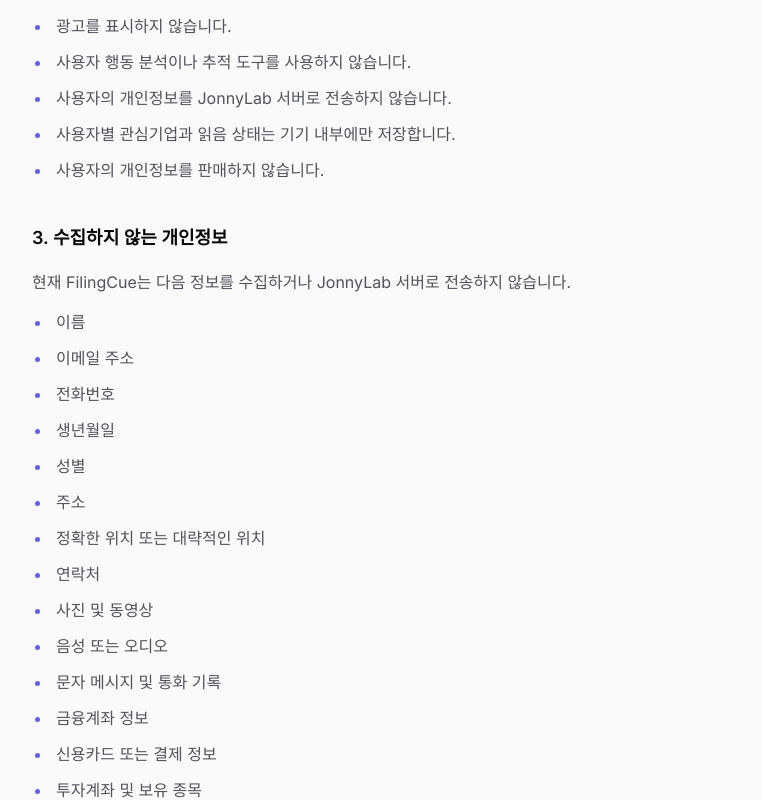
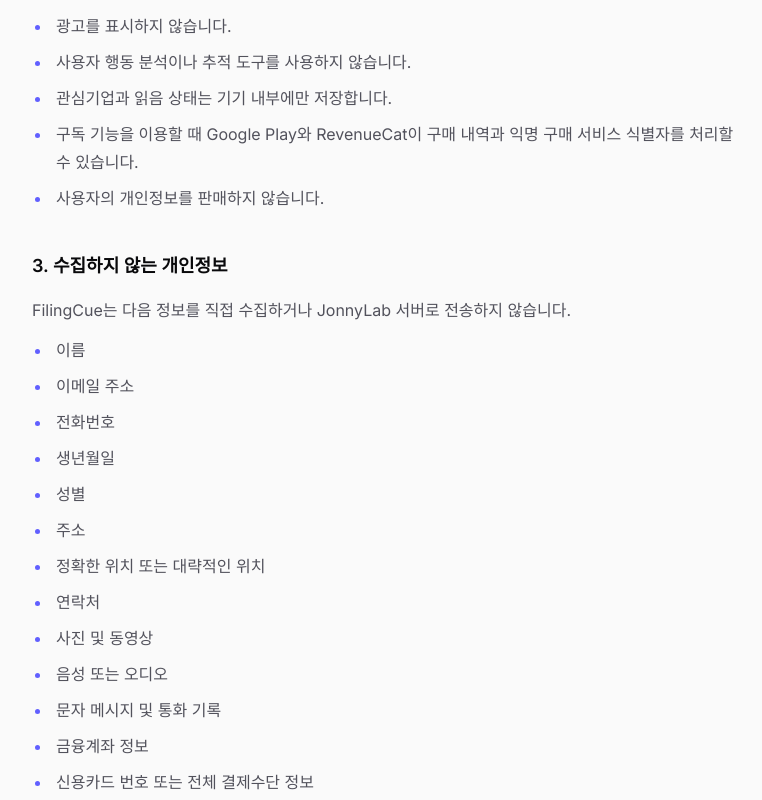
Before and after one commit to iamjohn96/jonnylab, a Next.js app: page /filingcue/privacy in a window 1280 px wide. Shown: the part 1186-1986 px from the top of the page, without its empty margins (248-1010 px from the left). Built offline with nearby package versions, Linux system fonts and the light colour scheme.

Commit message:
Update FilingCue privacy for subscriptions

```diff
--- a/app/filingcue/privacy/page.tsx
+++ b/app/filingcue/privacy/page.tsx
@@ -30,12 +30,12 @@ const sections: PolicySection[] = [
   {
     title: "개인정보 처리 기본 원칙",
     paragraphs: ["현재 배포되는 FilingCue는 다음 원칙으로 운영됩니다."],
-    bullets: ["사용자 계정을 만들지 않습니다.", "로그인을 요구하지 않습니다.", "광고를 표시하지 않습니다.", "사용자 행동 분석이나 추적 도구를 사용하지 않습니다.", "사용자의 개인정보를 JonnyLab 서버로 전송하지 않습니다.", "사용자별 관심기업과 읽음 상태는 기기 내부에만 저장합니다.", "사용자의 개인정보를 판매하지 않습니다."],
+    bullets: ["사용자 계정을 만들지 않습니다.", "로그인을 요구하지 않습니다.", "광고를 표시하지 않습니다.", "사용자 행동 분석이나 추적 도구를 사용하지 않습니다.", "관심기업과 읽음 상태는 기기 내부에만 저장합니다.", "구독 기능을 이용할 때 Google Play와 RevenueCat이 구매 내역과 익명 구매 서비스 식별자를 처리할 수 있습니다.", "사용자의 개인정보를 판매하지 않습니다."],
   },
   {
     title: "수집하지 않는 개인정보",
-    paragraphs: ["현재 FilingCue는 다음 정보를 수집하거나 JonnyLab 서버로 전송하지 않습니다."],
-    bullets: ["이름", "이메일 주소", "전화번호", "생년월일", "성별", "주소", "정확한 위치 또는 대략적인 위치", "연락처", "사진 및 동영상", "음성 또는 오디오", "문자 메시지 및 통화 기록", "금융계좌 정보", "신용카드 또는 결제 정보", "투자계좌 및 보유 종목", "개인 포트폴리오 정보", "광고 식별자", "기기 고유 식별자", "웹 검색 및 방문 기록", "다른 앱의 사용 기록", "건강 및 의료 정보", "생체정보"],
+    paragraphs: ["FilingCue는 다음 정보를 직접 수집하거나 JonnyLab 서버로 전송하지 않습니다."],
+    bullets: ["이름", "이메일 주소", "전화번호", "생년월일", "성별", "주소", "정확한 위치 또는 대략적인 위치", "연락처", "사진 및 동영상", "음성 또는 오디오", "문자 메시지 및 통화 기록", "금융계좌 정보", "신용카드 번호 또는 전체 결제수단 정보", "투자계좌 및 보유 종목", "개인 포트폴리오 정보", "광고 식별자", "기기 고유 식별자", "웹 검색 및 방문 기록", "다른 앱의 사용 기록", "건강 및 의료 정보", "생체정보"],
     after: ["FilingCue는 사용자별 투자 성향, 위험 선호도 또는 재산 상태를 분석하지 않습니다."],
   },
   {
@@ -60,13 +60,13 @@ const sections: PolicySection[] = [
   },
   {
     title: "개인정보 이용 목적",
-    paragraphs: ["현재 FilingCue는 사용자 개인정보를 수집하지 않습니다.", "기기 내부에 저장되는 관심기업, 읽음 상태 및 환경설정은 다음 목적으로만 사용됩니다."],
-    bullets: ["사용자가 선택한 관심기업 표시", "읽은 공시와 읽지 않은 공시 구분", "앱 환경설정 유지", "사용자 기기에서 앱 이용 경험 제공"],
+    paragraphs: ["FilingCue는 필요한 정보만 최소한으로 처리합니다.", "기기 내부 정보와 구독 관련 정보는 다음 목적으로만 사용됩니다."],
+    bullets: ["사용자가 선택한 관심기업 표시", "읽은 공시와 읽지 않은 공시 구분", "앱 환경설정 유지", "사용자 기기에서 앱 이용 경험 제공", "구독 구매와 상태 확인", "구매 복원", "부정 결제 방지와 결제 서비스 운영"],
     after: ["이 정보는 광고, 사용자 프로파일링, 신용평가, 투자 성향 분석 또는 제3자 마케팅에 사용되지 않습니다."],
   },
   {
     title: "개인정보의 제3자 제공 및 판매",
-    paragraphs: ["JonnyLab은 FilingCue 사용자의 개인정보를 판매하지 않습니다.", "현재 FilingCue는 사용자 개인정보를 광고 사업자, 데이터 중개업체, 금융회사 또는 기타 제3자에게 제공하지 않습니다.", "향후 외부 서비스가 실제 Release에 추가되는 경우, 적용 전에 데이터 처리 범위를 검토하고 필요한 고지와 동의를 제공하며 본 개인정보처리방침과 Google Play Data safety 정보를 갱신합니다."],
+    paragraphs: ["JonnyLab은 FilingCue 사용자의 개인정보를 판매하지 않습니다.", "구독 기능을 제공하기 위해 Google Play Billing과 RevenueCat이 서비스 제공자로서 구매 내역, 구독 상태 및 익명 구매 서비스 식별자를 처리할 수 있습니다.", "이 정보는 광고 사업자나 데이터 중개업체에 판매되지 않으며, FilingCue는 RevenueCat에 이름, 이메일 주소, 전화번호 또는 자체 사용자 계정을 전송하지 않습니다."],
   },
   {
     title: "광고 및 사용자 추적",
@@ -76,7 +76,7 @@ const sections: PolicySection[] = [
   },
   {
     title: "결제 및 구독",
-    paragraphs: ["현재 배포 버전은 실제 결제, 유료 구독 또는 인앱 구매를 제공하지 않습니다.", "향후 Google Play Billing, RevenueCat 또는 다른 결제 관리 서비스가 실제 Release에 추가될 경우, 결제 과정에서 처리되는 정보, 익명 사용자 식별자, 구독 상태 및 관련 제3자 처리 내용을 기능 활성화 전에 본 개인정보처리방침에 반영합니다.", "Google Play를 통한 결제정보는 Google의 정책과 결제 시스템에 따라 처리되며, JonnyLab이 사용자의 전체 결제수단 정보를 직접 보관하지 않는 구조를 우선합니다."],
+    paragraphs: ["FilingCue는 Google Play Billing과 RevenueCat을 이용해 유료 구독을 제공하거나 내부 테스트할 수 있습니다.", "이 과정에서 구매 내역, 상품 식별자, 구매 및 구독 상태, 영수증 또는 구매 토큰, 익명 RevenueCat 고객 식별자가 구독 제공, 상태 확인, 구매 복원, 부정 사용 방지 및 서비스 운영을 위해 처리될 수 있습니다.", "Google Play가 결제수단 정보를 직접 처리하므로 JonnyLab과 FilingCue는 사용자의 신용카드 번호나 전체 결제수단 정보를 직접 수집하거나 보관하지 않습니다.", "RevenueCat은 구독 서비스 운영을 위해 구매 관련 정보를 국외 서버에서 처리하고 보관할 수 있습니다."],
   },
   {
     title: "외부 서비스와 링크",
@@ -86,13 +86,13 @@ const sections: PolicySection[] = [
   },
   {
     title: "Google Play에서 처리되는 정보",
-    paragraphs: ["FilingCue는 Google Play를 통해 배포됩니다.", "Google은 앱 설치, 업데이트, 기기 호환성, 결제 또는 Play 서비스 운영 과정에서 일부 정보를 독립적으로 처리할 수 있습니다. 이러한 처리는 Google의 개인정보처리방침과 Google Play 정책에 따릅니다.", "JonnyLab은 현재 FilingCue 앱에 자체 광고 또는 사용자 분석 SDK를 포함하지 않습니다."],
+    paragraphs: ["FilingCue는 Google Play를 통해 배포됩니다.", "Google은 앱 설치, 업데이트, 기기 호환성, 결제 또는 Play 서비스 운영 과정에서 일부 정보를 처리할 수 있습니다. 이러한 처리는 Google의 개인정보처리방침과 Google Play 정책에 따릅니다.", "RevenueCat은 Google Play 구매 내역과 익명 구매 서비스 식별자를 처리하여 구독 상태 확인과 구매 복원을 제공합니다.", "JonnyLab은 FilingCue 앱에 자체 광고, 행동 분석 또는 사용자 추적 SDK를 포함하지 않습니다."],
   },
   {
     title: "데이터 보유 기간",
     paragraphs: ["기기 내부에 저장되는 관심기업, 읽음 상태 및 환경설정은 다음 시점까지 보관될 수 있습니다."],
     bullets: ["사용자가 해당 정보를 삭제할 때", "앱 데이터를 초기화할 때", "FilingCue 앱을 삭제할 때"],
-    after: ["JonnyLab은 현재 사용자 계정이나 사용자별 앱 이용 데이터를 서버에 보관하지 않습니다."],
+    after: ["JonnyLab은 사용자 계정이나 사용자별 앱 이용 데이터를 자체 서버에 보관하지 않습니다.", "구매 및 구독 관련 정보는 Google Play와 RevenueCat의 정책, 법적 의무 및 서비스 운영에 필요한 기간 동안 보관될 수 있습니다."],
   },
   {
     title: "데이터 보안",
@@ -106,16 +106,16 @@ const sections: PolicySection[] = [
   },
   {
     title: "이용자의 권리",
-    paragraphs: ["현재 FilingCue는 사용자 계정이나 서버 기반 사용자 프로필을 생성하지 않습니다.", "사용자는 기기 설정 또는 앱 기능을 통해 로컬 데이터를 확인하거나 삭제할 수 있습니다.", "개인정보 처리와 관련한 문의, 확인 또는 요청이 있는 경우 아래 이메일로 연락할 수 있습니다.", "JonnyLab은 적용되는 법령과 현재 보유한 정보의 범위 안에서 요청을 검토합니다."],
+    paragraphs: ["FilingCue는 사용자 계정이나 서버 기반 사용자 프로필을 생성하지 않습니다.", "사용자는 기기 설정 또는 앱 기능을 통해 로컬 데이터를 확인하거나 삭제할 수 있습니다.", "구매 서비스에 저장된 데이터의 확인 또는 삭제를 요청하려면 support@jonnylab.app으로 연락할 수 있습니다. JonnyLab은 식별 가능한 범위에서 RevenueCat 삭제 절차를 진행하거나 해당 제공자의 절차를 안내합니다.", "관계 법령, 회계·결제 의무 또는 Google Play와 같은 독립적인 제공자의 정책에 따라 일부 거래 기록은 삭제 요청 후에도 보관될 수 있습니다."],
   },
   {
     title: "개인정보의 국외 이전",
-    paragraphs: ["현재 FilingCue는 사용자 개인정보를 JonnyLab 서버 또는 해외 서버로 전송하지 않습니다.", "향후 해외에 위치한 외부 서비스가 사용자 데이터를 실제로 처리하게 되는 경우, 해당 기능을 활성화하기 전에 처리 국가, 이전 항목, 목적, 보유 기간 및 거부 방법을 검토하고 필요한 내용을 본 방침에 반영합니다."],
+    paragraphs: ["JonnyLab은 관심기업, 읽음 상태 및 앱 환경설정을 해외 서버로 전송하지 않습니다.", "구독 기능을 이용하면 RevenueCat, Inc.가 구매 또는 복원 시 구매 내역, 구독 상태 및 익명 구매 서비스 식별자를 암호화된 통신 방식으로 미국에 전송하여 처리할 수 있습니다. RevenueCat 문의처는 compliance@revenuecat.com입니다.", "처리 목적은 구독 제공, 상태 확인, 구매 복원, 분석 및 서비스 운영이며, 해당 정보는 RevenueCat의 처리 정책과 관련 법령에 따라 서비스 제공 및 법적 의무 이행에 필요한 기간 동안 보관될 수 있습니다.", "구독 관련 처리를 원하지 않는 사용자는 유료 구독을 구매하지 않고 FilingCue의 무료 기능을 이용할 수 있습니다."],
   },
   {
     title: "개인정보처리방침의 변경",
     paragraphs: ["FilingCue의 기능 또는 데이터 처리 방식이 변경되면 본 개인정보처리방침도 변경될 수 있습니다.", "다음과 같은 기능이 실제 Release에 추가되기 전 개인정보처리방침과 Google Play Data safety 선언을 검토하고 필요한 내용을 갱신합니다."],
-    bullets: ["사용자 계정", "서버 동기화", "알림 서버", "사용자 분석", "광고", "결제 및 구독", "RevenueCat 연동", "실제 사용자 행동 데이터 수집", "새로운 외부 데이터 처리 서비스"],
+    bullets: ["사용자 계정", "서버 동기화", "알림 서버", "사용자 분석", "광고", "실제 사용자 행동 데이터 수집", "새로운 외부 데이터 처리 서비스"],
     after: ["중요한 변경이 있는 경우 시행일과 최종 수정일을 갱신하고 앱, 웹사이트 또는 적절한 방법으로 안내합니다."],
   },
   {
@@ -138,7 +138,7 @@ export default function FilingCuePrivacyPage() {
         </h1>
         <div className="mt-4 flex flex-wrap gap-x-5 gap-y-1 text-sm text-zinc-500">
           <span>시행일: 2026년 8월 28일</span>
-          <span>최종 수정일: 2026년 8월 28일</span>
+          <span>최종 수정일: 2026년 8월 31일</span>
         </div>
         <p className="mt-6 leading-7 text-zinc-600">
           JonnyLab은 FilingCue 이용자의 개인정보를 중요하게 생각합니다. 본 개인정보처리방침은 JonnyLab이 제공하는 Android 앱 FilingCue에 적용되며, 앱이 어떤 정보를 처리하고 저장하는지 설명합니다.
```
